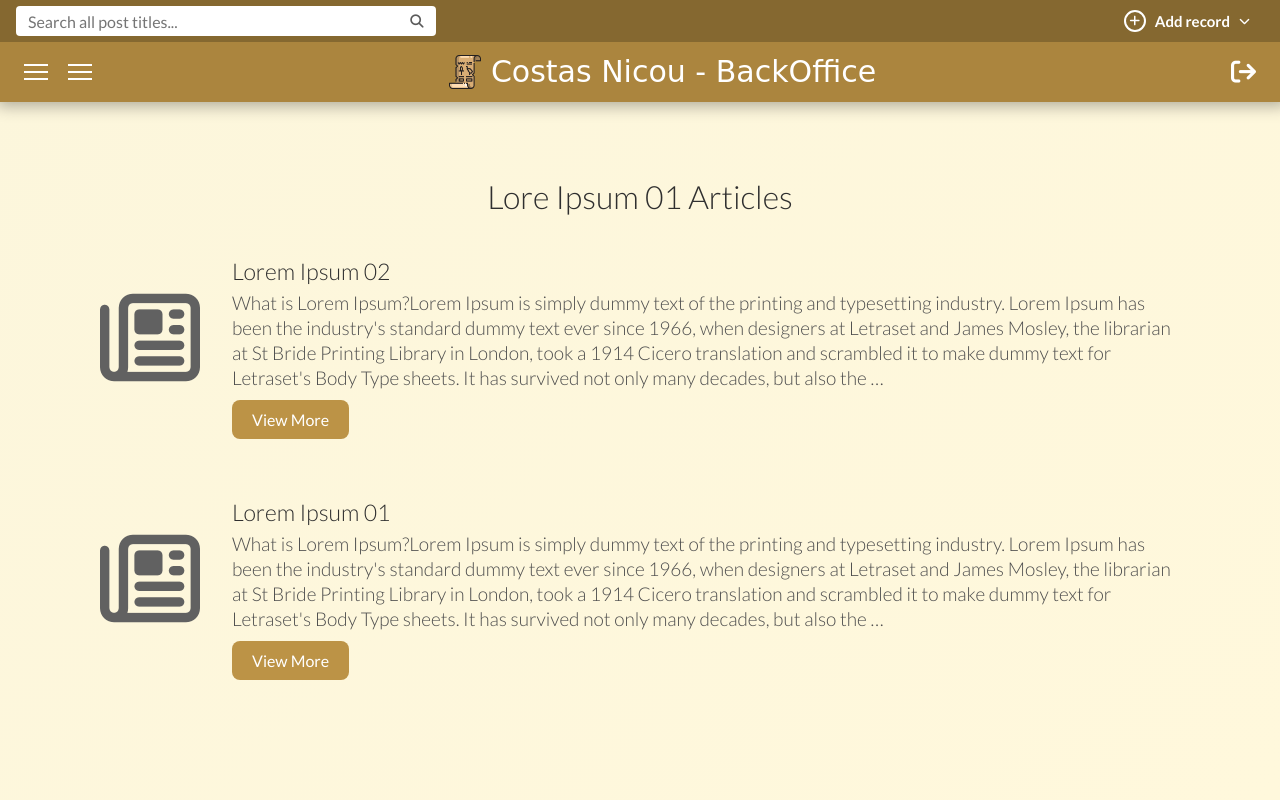
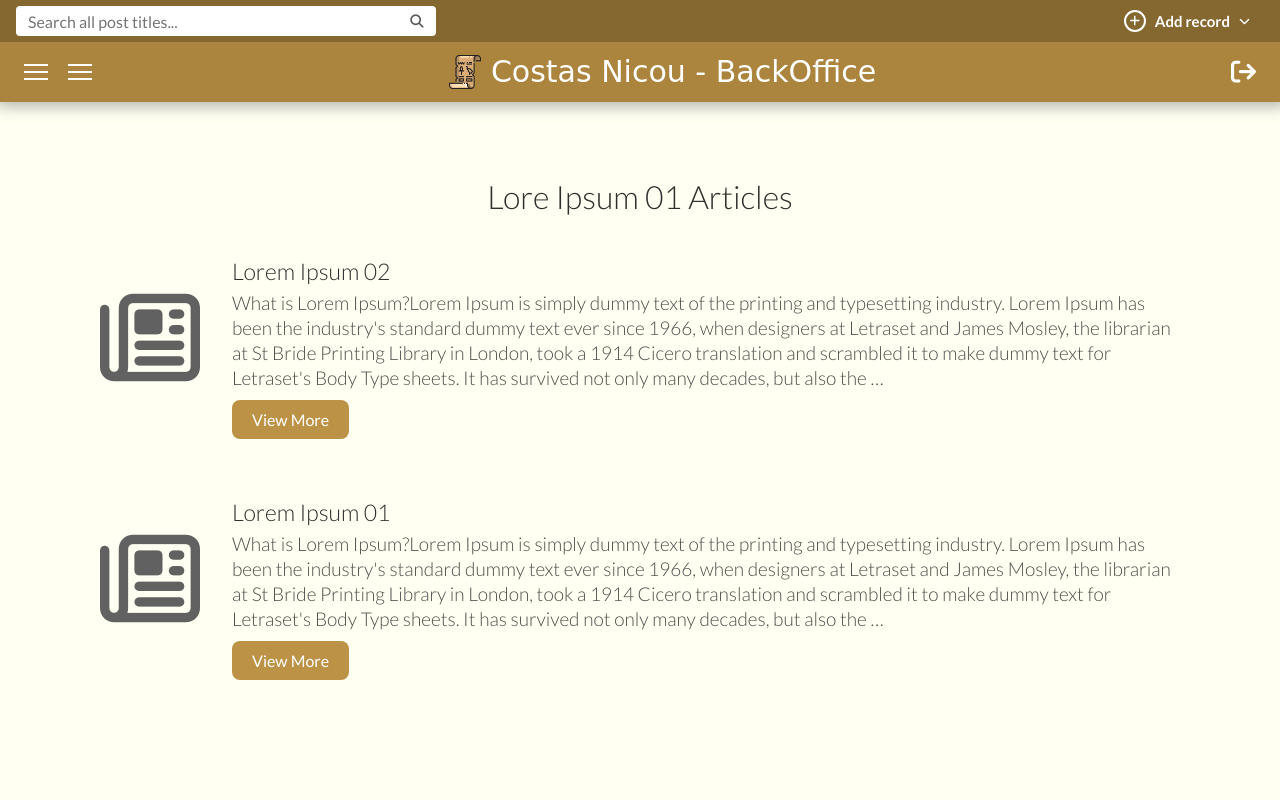
Before and after one commit to costasnicou/office, a Django app: a page that uses core/templates/core/base.html in a window 1280 px wide. Run offline with Django 5.2, Linux system fonts and the light colour scheme; a user stored in the database is signed in; data comes from the database, SQL or seed files in the repository; both versions use the stored data as it was after the commit; some libraries are stand-ins or nearby versions; some web fonts are replaced.

Commit message:
body-background-change

```diff
--- a/core/static/css/app.css
+++ b/core/static/css/app.css
@@ -2,7 +2,7 @@ html, body {
   padding: 0;
   margin: 0;
   font-family: "Lato", sans-serif;
-  background: linear-gradient(-45deg, cornsilk, #fcf6dc); }
+  background-color: #FFFFF2; }
 
 body {
   top: 0 !important; }
--- a/core/static/scss/desktop/_global.scss
+++ b/core/static/scss/desktop/_global.scss
@@ -33,9 +33,7 @@ html,body{
     padding: 0;
     margin: 0;
     font-family: "Lato", sans-serif;
-    // background-color: cornsilk;
-    // background:linear-gradient(45%,white,cornsilk);
-    background: linear-gradient(-45deg,cornsilk,rgb(252, 246, 220));
+    background-color: #FFFFF2;
 }
 
 // Google Translate injects a fixed page banner and an inline body offset.
```
Also changed, not shown: db.sqlite3, 1 other file.
